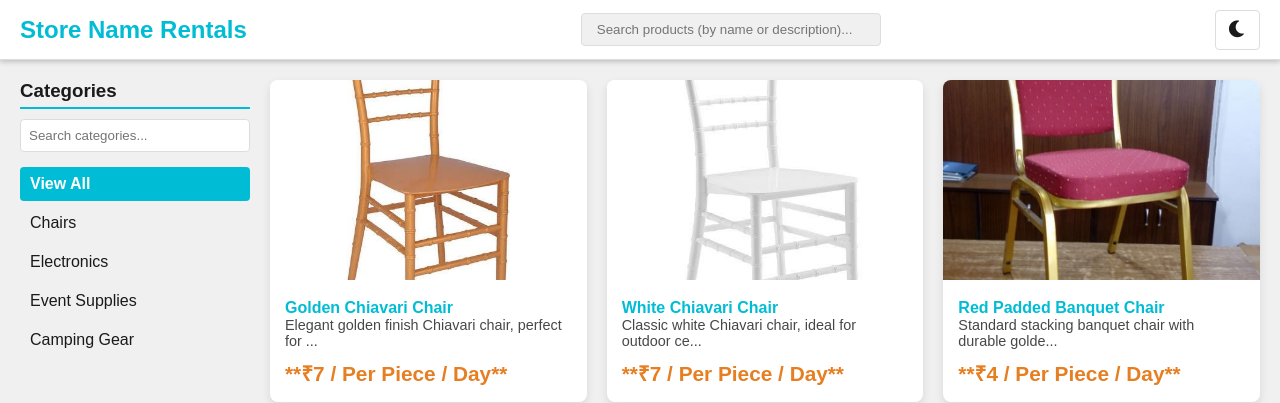
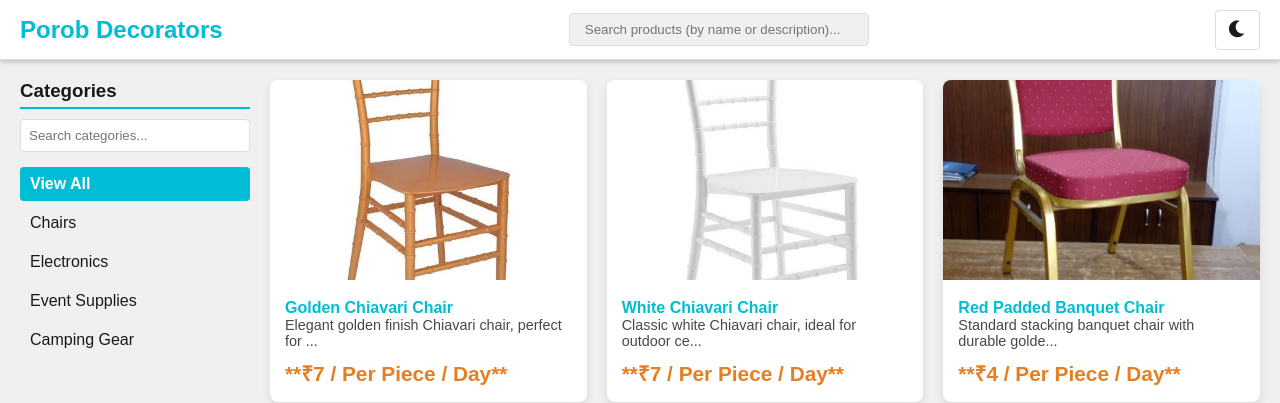
Before and after one commit to porobbhuvan/rental-catalog, a plain HTML site: page index.html in a window 1280 px wide. Shown: the top 403 px of the page. Drawn offline with Linux system fonts and the light colour scheme.

Commit message:
title name change

```diff
--- a/index.html
+++ b/index.html
@@ -10,7 +10,7 @@
 <body data-theme="dark">
 
     <header>
-        <div class="logo">Store Name Rentals</div>
+        <div class="logo">Porob Decorators</div>
         <div class="search-container">
             <input type="search" id="search-bar" placeholder="Search products (by name or description)...">
         </div>
```
